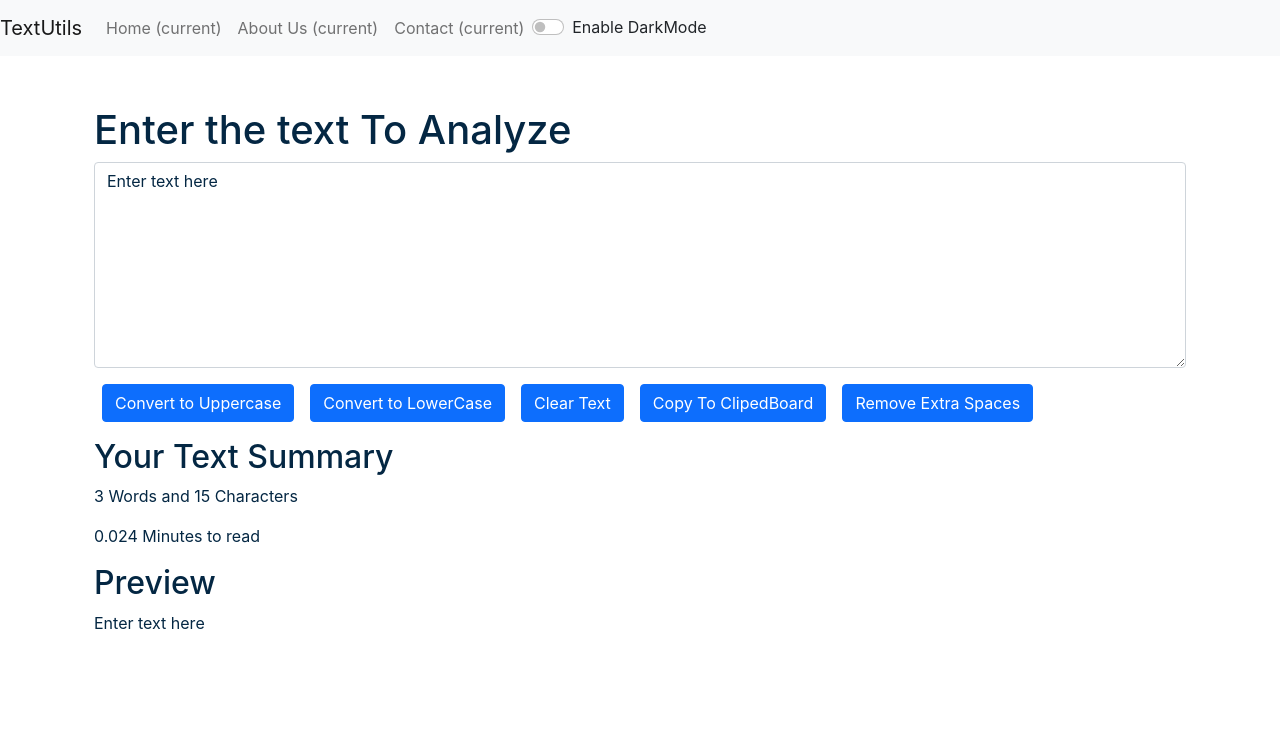
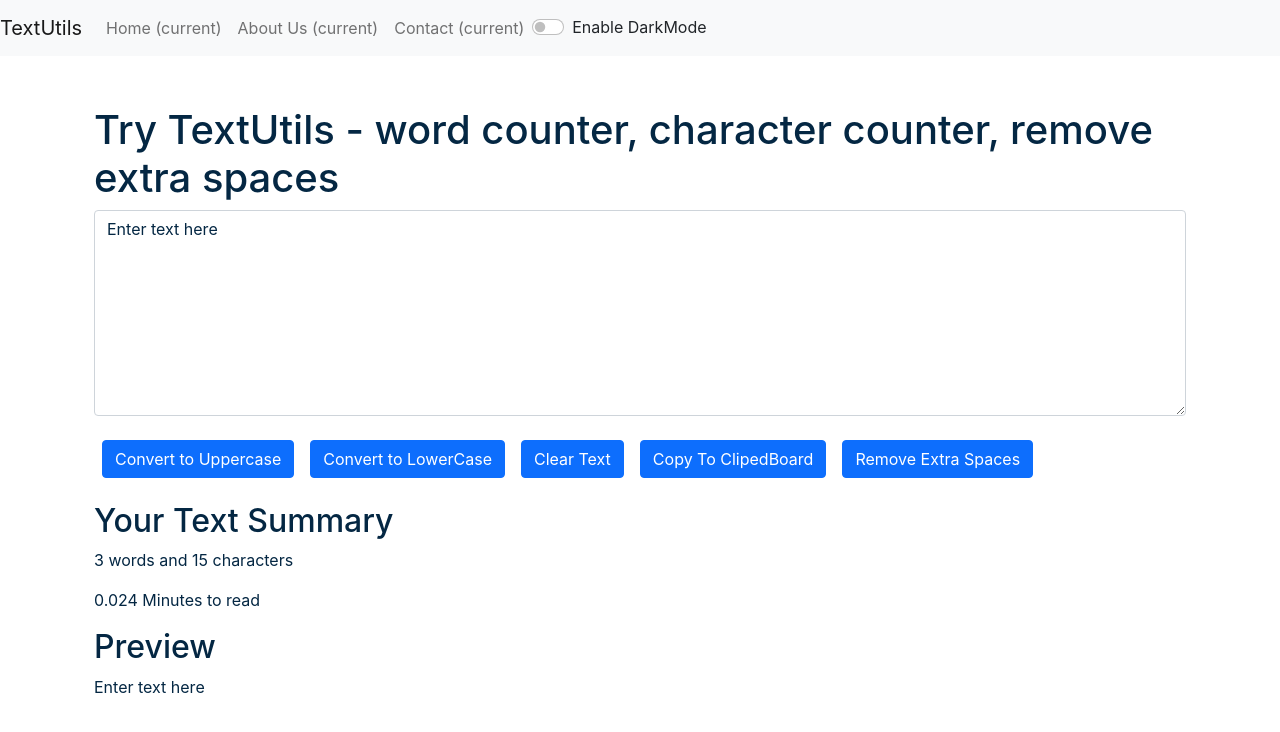
Before and after one commit to rajendrapacharne/React-Applications, a React (Create React App) app: page / in a window 1280 px wide. Shown: the top 732 px of the page. Built offline with nearby package versions, Linux system fonts and the light colour scheme.

Commit message:
TextUtils Project Completed Tild Development

```diff
--- a/package.json
+++ b/package.json
@@ -1,4 +1,5 @@
 {
+  "homepage": "https://github.com/rajendrapacharne.github.io/React-Applications",
   "name": "my-first-app",
   "version": "0.1.0",
   "private": true,
@@ -8,12 +9,16 @@
     "@testing-library/user-event": "^13.5.0",
     "bootstrap": "^5.3.1",
     "clipboard": "^2.0.11",
+    "gh-pages": "^5.0.0",
     "react": "^18.2.0",
     "react-dom": "^18.2.0",
+    "react-router-dom": "^6.14.2",
     "react-scripts": "5.0.1",
     "web-vitals": "^2.1.4"
   },
   "scripts": {
+    "predeploy": "npm run build",
+    "deploy": "gh-pages -d build",
     "start": "react-scripts start",
     "build": "react-scripts build",
     "test": "react-scripts test",
--- a/src/App.js
+++ b/src/App.js
@@ -5,6 +5,7 @@ import Alert from './Components/Alert';
 import NavBar from './Components/NavBar'
 import TextForm from './Components/TextForm'
 import React , {useState} from 'react'
+// import { BrowserRouter as Router, Route, Switch } from 'react-router-dom';
 
 
 function App() {
@@ -49,13 +50,23 @@ function App() {
   return (
     <>
 
-
+      {/* <Router> */}
       <NavBar title="TextUtils" about="About Us" mode={mode} toggleMode={toggleMode}/>
       <Alert alert={alert} />
       <div className='container' >
-      <TextForm  showAlert={showAlert} heading="Enter the text To Analyze" mode={mode}/>
-      {/* <About/> */}
+      <TextForm showAlert={showAlert} heading="Try TextUtils - word counter, character counter, remove extra spaces" mode={mode}/>
+      {/* <Switch>
+
+          <Route exact path="/about">
+            <About mode={mode} />
+          </Route>
+          <Route exact path="/">
+            <TextForm showAlert={showAlert} heading="Try TextUtils - word counter, character counter, remove extra spaces" mode={mode}/>
+          </Route>
+    </Switch> */}
+
       </div>
+      {/* </Router> */}
 
   </>
   );
--- a/src/Components/NavBar.js
+++ b/src/Components/NavBar.js
@@ -15,7 +15,7 @@ export default function NavBar(props) {
           <a className="nav-link" href="/">Home <span className="sr-only">(current)</span></a>
         </li>
         <li className="nav-item active">
-          <a className="nav-link" href="/">{props.about} <span className="sr-only">(current)</span></a>
+          <a className="nav-link" href="/about">{props.about} <span className="sr-only">(current)</span></a>
         </li>
         <li className="nav-item active">
           <a className="nav-link" href="/">Contact <span className="sr-only">(current)</span></a>
--- a/src/Components/TextForm.js
+++ b/src/Components/TextForm.js
@@ -53,16 +53,16 @@ const haddlecopyclick = (event) => {
           color: props.mode==='dark'?'white':'#042743'}} id="myBox" rows="8"></textarea>
 
           </div>
-          <button className="btn btn-primary mx-2"onClick={haddleupclick} > Convert to Uppercase </button>
-          <button className="btn btn-primary mx-2"onClick={haddledclick} > Convert to LowerCase </button>
-          <button className="btn btn-primary mx-2"onClick={haddleClearclick} > Clear Text </button>
-          <button className="btn btn-primary mx-2"onClick={haddlecopyclick} > Copy To ClipedBoard </button>
-          <button className="btn btn-primary mx-2"onClick={handleExtraSpaces} > Remove Extra Spaces </button>
+          <button className="btn btn-primary mx-2 my-2"onClick={haddleupclick} > Convert to Uppercase </button>
+          <button className="btn btn-primary mx-2 my-2"onClick={haddledclick} > Convert to LowerCase </button>
+          <button className="btn btn-primary mx-2 my-2"onClick={haddleClearclick} > Clear Text </button>
+          <button className="btn btn-primary mx-2 my-2"onClick={haddlecopyclick} > Copy To ClipedBoard </button>
+          <button className="btn btn-primary mx-2 my-2"onClick={handleExtraSpaces} > Remove Extra Spaces </button>
 
   </div>
   <div className="container my-3" style={{color: props.mode==='dark'?'white':'#042743'}}>
       <h2>Your Text Summary</h2>
-      <p>{text.split(" ").length} Words and {text.length} Characters</p>
+      <p>{text.split(/\s+/).filter((element)=>{return element.length!==0}).length} words and {text.length} characters</p>
       <p>{0.008 * text.split(" ").length} Minutes to read </p>
       <h2>Preview</h2>
       <p>{text.length>0?text:"Nothing to preview!"}</p>
```
Also changed, not shown: 1 other file (tests, documents, lock files or other folders).
